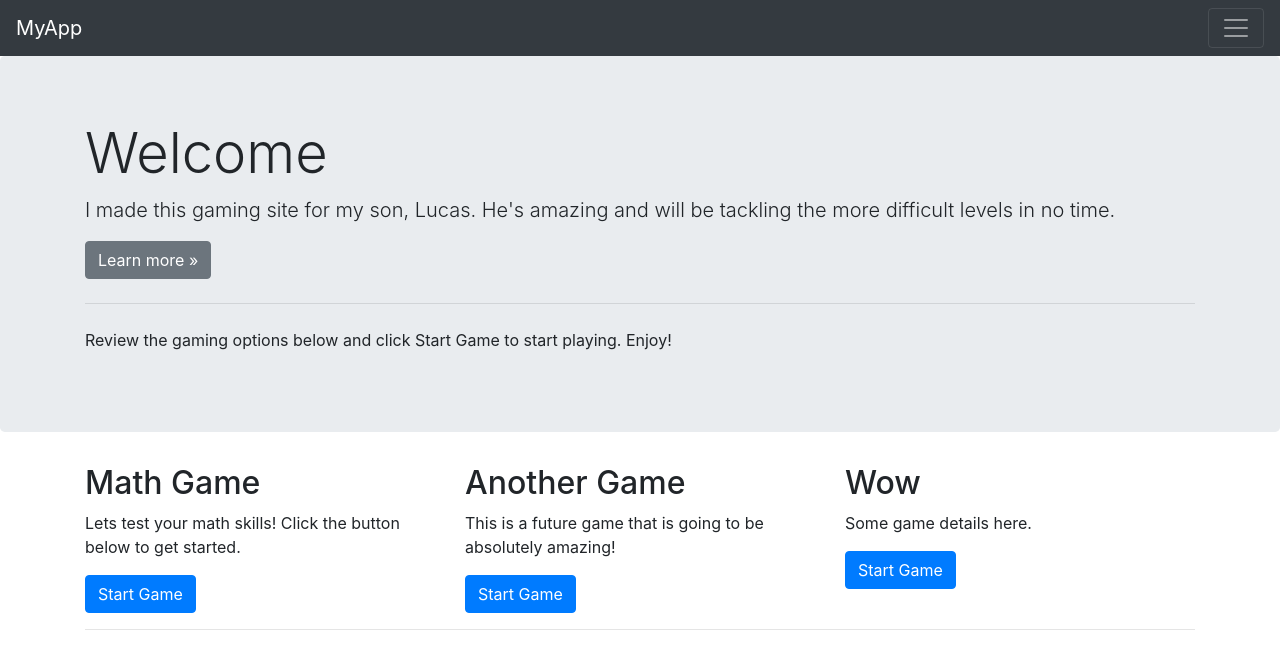
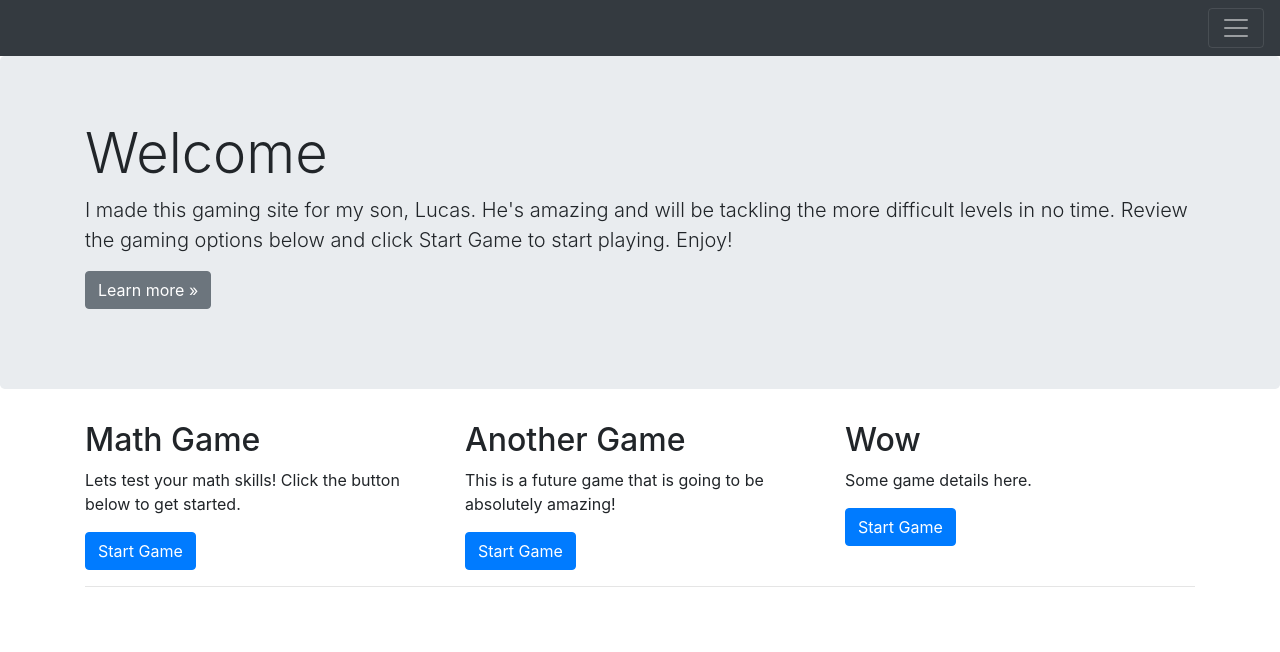
Before and after one commit to codingcapncrunch/showcase-profile-service-spring, an Angular app in the folder ui/: page / in a window 1280 px wide. Shown: the top 652 px of the page. Built offline with nearby package versions, Linux system fonts and the light colour scheme.

Commit message:
Lozano: minor welcome page wording updates

```diff
--- a/ui/src/app/nav/nav.component.html
+++ b/ui/src/app/nav/nav.component.html
@@ -1,5 +1,5 @@
 <nav class="navbar navbar-dark bg-dark">
-  <a class="navbar-brand" href="#">MyApp</a>
+  <a class="navbar-brand" href="#"></a>
   <button class="navbar-toggler" type="button" data-toggle="collapse" data-target="#navbarNav" aria-controls="navbarNav" aria-expanded="false" aria-label="Toggle navigation">
     <span class="navbar-toggler-icon"></span>
   </button>
--- a/ui/src/app/welcome/welcome.component.html
+++ b/ui/src/app/welcome/welcome.component.html
@@ -1,10 +1,10 @@
 <div class="jumbotron">
   <div class="container">
+
     <h1 class="display-4">Welcome</h1>
-    <p class="lead">I made this gaming site for my son, Lucas.  He's amazing and will be tackling the more difficult levels in no time.</p>
+<!--    <hr class="my-4">-->
+    <p class="lead">I made this gaming site for my son, Lucas.  He's amazing and will be tackling the more difficult levels in no time.  Review the gaming options below and click Start Game to start playing.  Enjoy!</p>
     <p><a class="btn btn-secondary" (click)="showMore()" href="#" role="button">Learn more »</a></p>
-    <hr class="my-4">
-    <p>Review the gaming options below and click Start Game to start playing.  Enjoy!</p>
 
   </div>
 </div>
```
